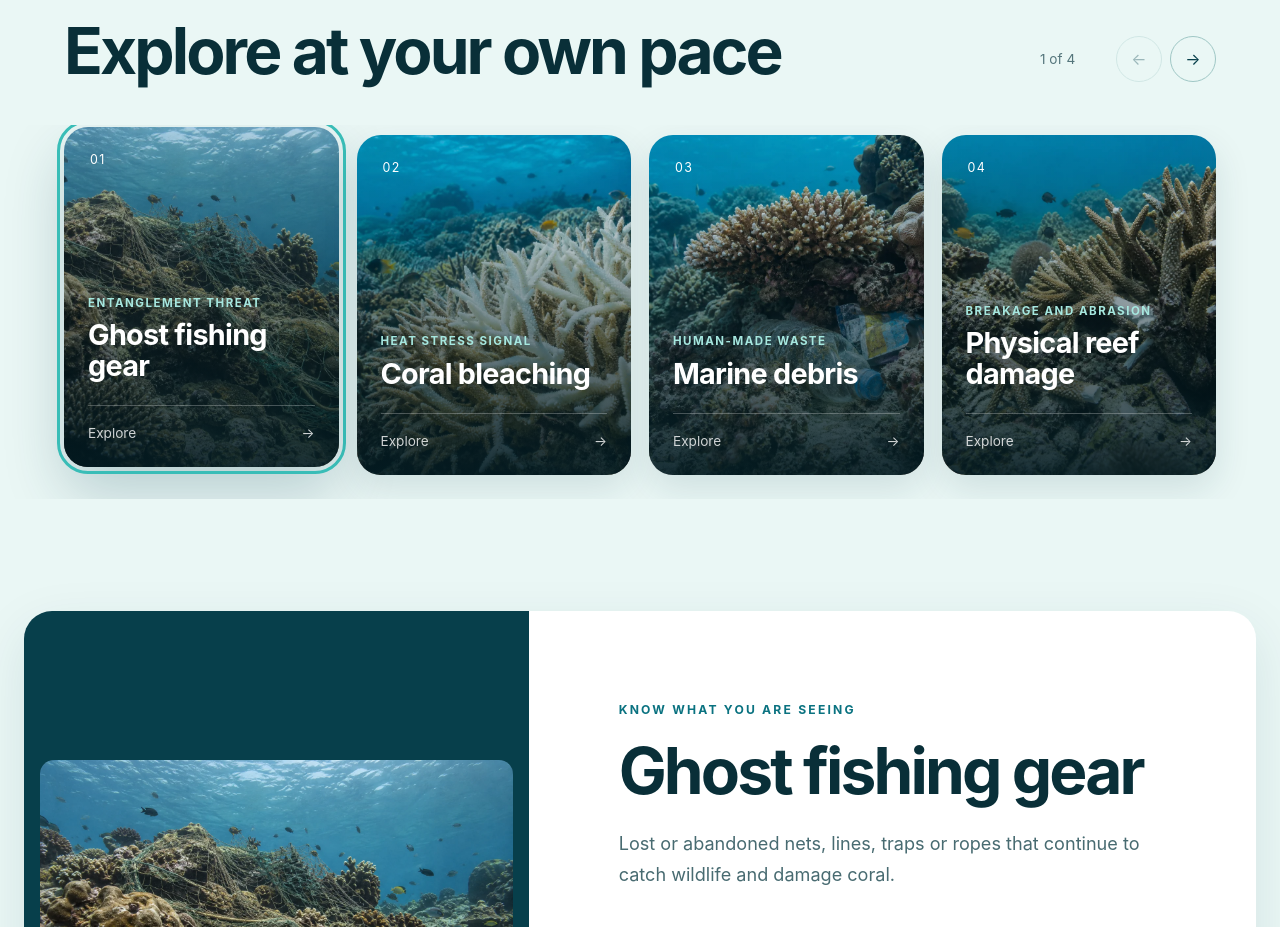
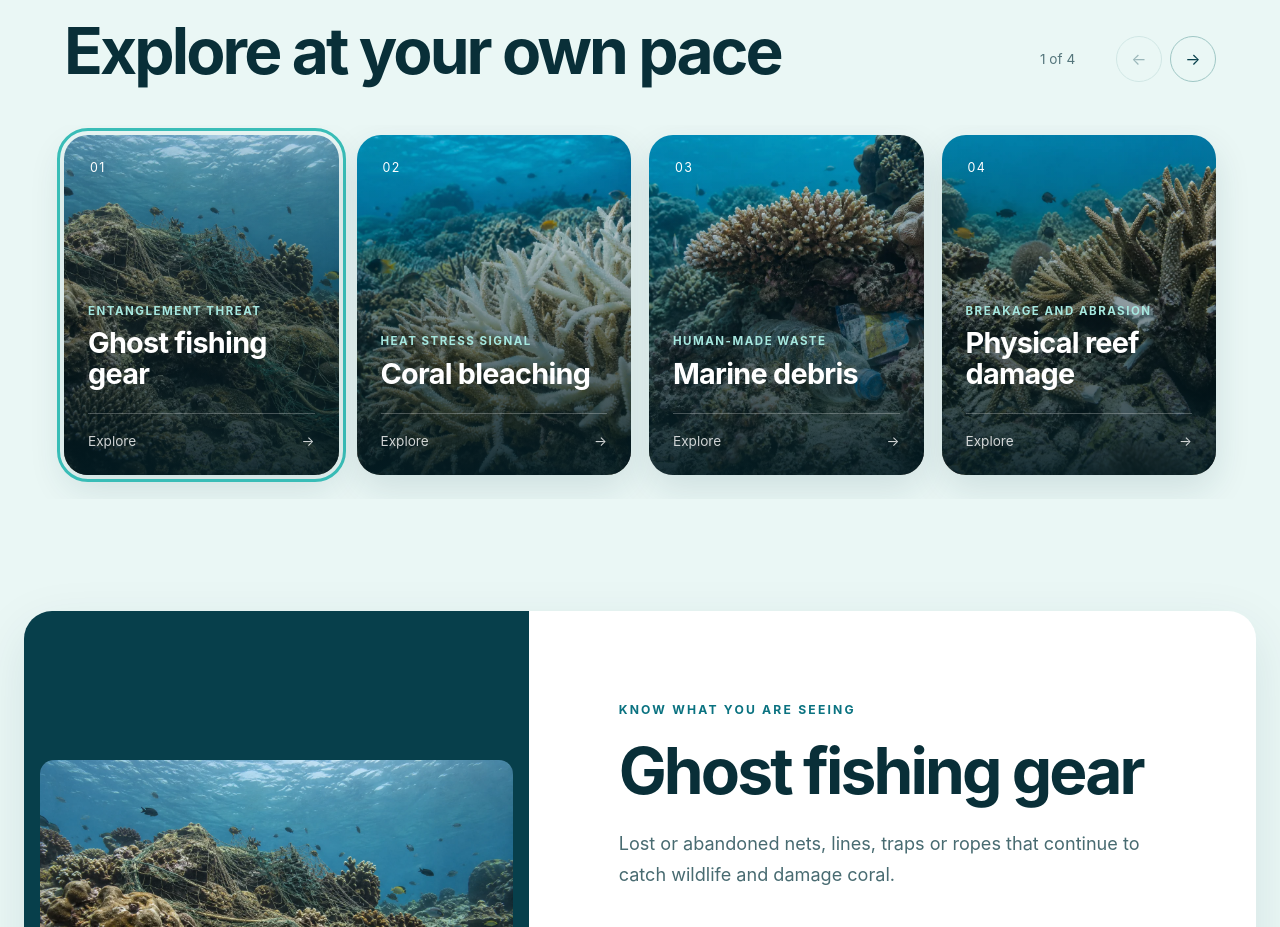
Before and after one commit to RifdhanAfeef/ReefCareMY-Frontend-Iteration2, a Next.js app: page /reef-threats in a window 1280 px wide. Shown: the part 800-1727 px from the top of the page. Built offline with nearby package versions, Linux system fonts and the light colour scheme; no server answers.

Commit message:
fix threat explorer card navigation

```diff
--- a/features/epic-03-threat-explorer/threat-explorer.module.css
+++ b/features/epic-03-threat-explorer/threat-explorer.module.css
@@ -22,17 +22,15 @@
 .carouselControls button:disabled { opacity: .34; cursor: default; }
 .cardRail { display: grid; grid-auto-flow: column; grid-auto-columns: minmax(260px, 22vw); gap: 18px; padding: 10px max(5vw, 24px) 24px; overflow-x: auto; overscroll-behavior-inline: contain; scroll-snap-type: inline mandatory; scrollbar-width: none; }
 .cardRail::-webkit-scrollbar { display: none; }
-.threatCard { min-height: 340px; position: relative; display: flex; flex-direction: column; align-items: flex-start; justify-content: flex-end; padding: 24px; overflow: hidden; scroll-snap-align: center; color: #fff; text-align: left; border: 0; border-radius: 24px; cursor: pointer; isolation: isolate; box-shadow: 0 14px 36px rgba(6,61,76,.12); transition: transform .18s ease-out, box-shadow .18s ease-out; }
-.threatCard img { z-index: -2; object-fit: cover; transition: transform .65s cubic-bezier(.2,.8,.2,1); }
+.threatCard { min-height: 340px; position: relative; display: flex; flex-direction: column; align-items: flex-start; justify-content: flex-end; padding: 24px; overflow: hidden; scroll-snap-align: center; color: #fff; text-align: left; border: 0; border-radius: 24px; cursor: pointer; isolation: isolate; box-shadow: 0 14px 36px rgba(6,61,76,.12); }
+.threatCard img { z-index: -2; object-fit: cover; }
 .cardShade { position: absolute; inset: 0; z-index: -1; background: linear-gradient(to top, rgba(3,27,34,.9) 0%, rgba(3,27,34,.25) 70%, rgba(3,27,34,.08)); }
-.threatCard:hover, .threatCard[aria-pressed="true"] { transform: translateY(-8px); box-shadow: 0 26px 60px rgba(6,61,76,.22); }
-.threatCard:hover img, .threatCard[aria-pressed="true"] img { transform: scale(1.045); }
 .threatCard[aria-pressed="true"] { outline: 3px solid #39bdb7; outline-offset: 4px; }
 .cardNumber { position: absolute; top: 24px; left: 26px; font-size: .78rem; letter-spacing: .12em; }
 .cardEyebrow { margin-bottom: 8px; color: #a6e7df; font-size: .72rem; font-weight: 750; letter-spacing: .13em; text-transform: uppercase; }
 .threatCard strong { max-width: 260px; font-size: 1.8rem; line-height: 1.05; letter-spacing: -.025em; }
 .cardAction { display: flex; justify-content: space-between; width: 100%; margin-top: 24px; padding-top: 17px; color: rgba(255,255,255,.8); border-top: 1px solid rgba(255,255,255,.25); font-size: .85rem; }
-.detail { width: min(calc(100% - 48px), 1240px); display: grid; grid-template-columns: minmax(0, .82fr) minmax(0, 1.18fr); min-height: 620px; margin: 0 auto clamp(80px, 10vw, 128px); overflow: hidden; border-radius: 28px; background: #fff; box-shadow: 0 18px 54px rgba(6,61,76,.1); animation: reveal .42s ease-out; }
+.detail { width: min(calc(100% - 48px), 1240px); display: grid; grid-template-columns: minmax(0, .82fr) minmax(0, 1.18fr); min-height: 620px; margin: 0 auto clamp(80px, 10vw, 128px); overflow: hidden; scroll-margin-top: calc(var(--header-height) + 24px); border-radius: 28px; background: #fff; box-shadow: 0 18px 54px rgba(6,61,76,.1); animation: reveal .42s ease-out; }
 .detailGallery { display: grid; align-content: center; gap: 12px; padding: 16px; background: #073f4b; }
 .detailImage { position: relative; aspect-ratio: 3 / 2; margin: 0; overflow: hidden; border-radius: 14px; background: #052f3b; scroll-snap-align: center; }
 .detailImage img { object-fit: contain; }
--- a/features/epic-03-threat-explorer/threat-explorer.tsx
+++ b/features/epic-03-threat-explorer/threat-explorer.tsx
@@ -16,13 +16,14 @@ export function ThreatExplorer() {
   const [selectedIndex, setSelectedIndex] = useState(0);
   const [exampleIndex, setExampleIndex] = useState(0);
   const [answer, setAnswer] = useState<ThreatExplorerCode | null>(null);
-  const cardRefs = useRef<Array<HTMLButtonElement | null>>([]);
+  const detailRef = useRef<HTMLElement | null>(null);
   const selected = threatExplorerItems[selectedIndex];
   const example = spotTheThreatExamples[exampleIndex];
 
   const selectThreat = (index: number) => {
     setSelectedIndex(index);
-    cardRefs.current[index]?.scrollIntoView?.({ behavior: "smooth", block: "nearest", inline: "center" });
+    const prefersReducedMotion = window.matchMedia?.("(prefers-reduced-motion: reduce)").matches;
+    detailRef.current?.scrollIntoView({ behavior: prefersReducedMotion ? "auto" : "smooth", block: "start" });
   };
 
   const reportHref = (code: ThreatExplorerCode | "unsure") => {
@@ -65,7 +66,6 @@ export function ThreatExplorer() {
             {threatExplorerItems.map((threat, index) => (
               <button
                 className={styles.threatCard}
-                ref={(node) => { cardRefs.current[index] = node; }}
                 key={threat.code}
                 type="button"
                 aria-label={`Explore ${threat.label}`}
@@ -81,7 +81,7 @@ export function ThreatExplorer() {
           </div>
         </section>
 
-        <section className={styles.detail} aria-live="polite" aria-labelledby="selected-threat-heading" key={selected.code}>
+        <section ref={detailRef} className={styles.detail} aria-live="polite" aria-labelledby="selected-threat-heading" key={selected.code}>
           <div className={styles.detailGallery} aria-label={`${selected.label} visual examples`}>
             {[
               { image: selected.image, alt: selected.imageAlt },
```
Also changed, not shown: 1 other file (tests, documents, lock files or other folders).
